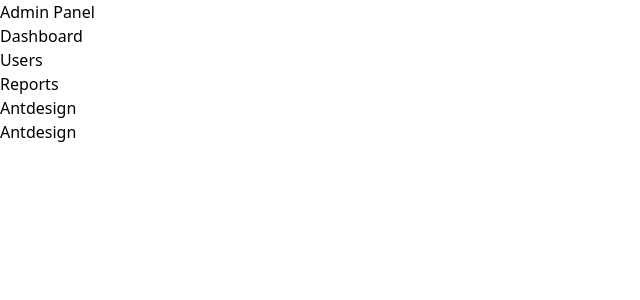
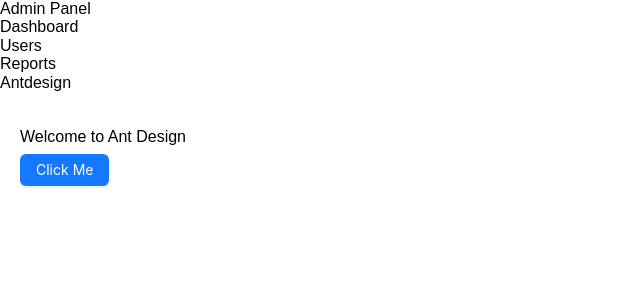
Before and after one commit to adilraees786/React-Practice, a React (Vite) app: page /antdesign in a window 1280 px wide. Shown: the top 300 px of the page, without its empty margins (0-640 px from the left). Built offline with nearby package versions, Linux system fonts and the light colour scheme.

Commit message:
setup ant d

```diff
--- a/package.json
+++ b/package.json
@@ -10,10 +10,14 @@
     "preview": "vite preview"
   },
   "dependencies": {
+    "@ant-design/icons": "^5.5.2",
     "@reduxjs/toolkit": "^2.5.0",
     "@tanstack/react-query": "^5.62.11",
     "@tanstack/react-table": "^8.20.6",
+    "antd": "^5.22.7",
     "axios": "^1.7.9",
+    "less": "^4.2.1",
+    "less-loader": "^12.2.0",
     "react": "^18.3.1",
     "react-dom": "^18.3.1",
     "react-redux": "^9.2.0",
--- a/src/Pages/Antdesign.jsx
+++ b/src/Pages/Antdesign.jsx
@@ -1,14 +1,27 @@
-import React from 'react'
+// import React from 'react'
 
- const Antdesign = () => {
-  return (
-    <div>
-      <div>
-      Antdesign
-      </div>
+//  const Antdesign = () => {
+//   return (
+//     <div>
+//       <div>
+//       <h1 className="text-2xl font-bold">Antdesign</h1>
 
-      </div>
-  )
-}
+//       </div>
+
+//       </div>
+//   )
+// }
+
+// export default Antdesign;
+import React from 'react';
+import { Button } from 'antd';
+import 'antd/dist/reset.css'; // Ant Design CSS Reset (Antd v5 and above)
+
+const Antdesign = () => (
+  <div style={{ padding: '20px' }}>
+    <h1>Welcome to Ant Design</h1>
+    <Button type="primary">Click Me</Button>
+  </div>
+);
 
 export default Antdesign;
```
Also changed, not shown: 1 other file (tests, documents, lock files or other folders).
